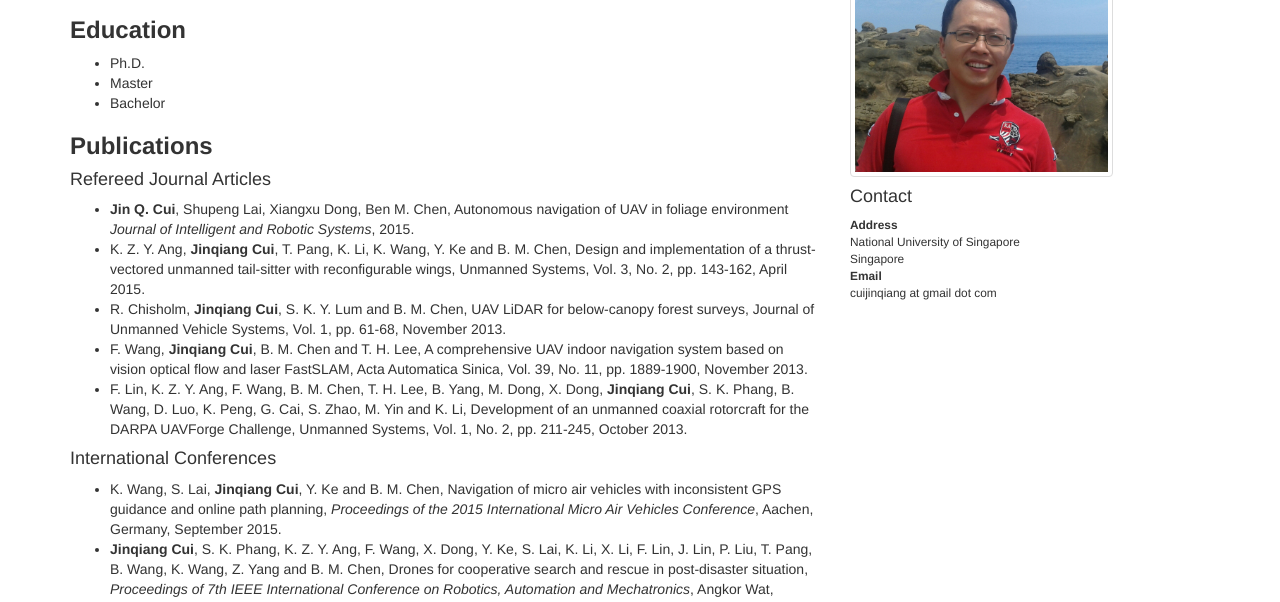
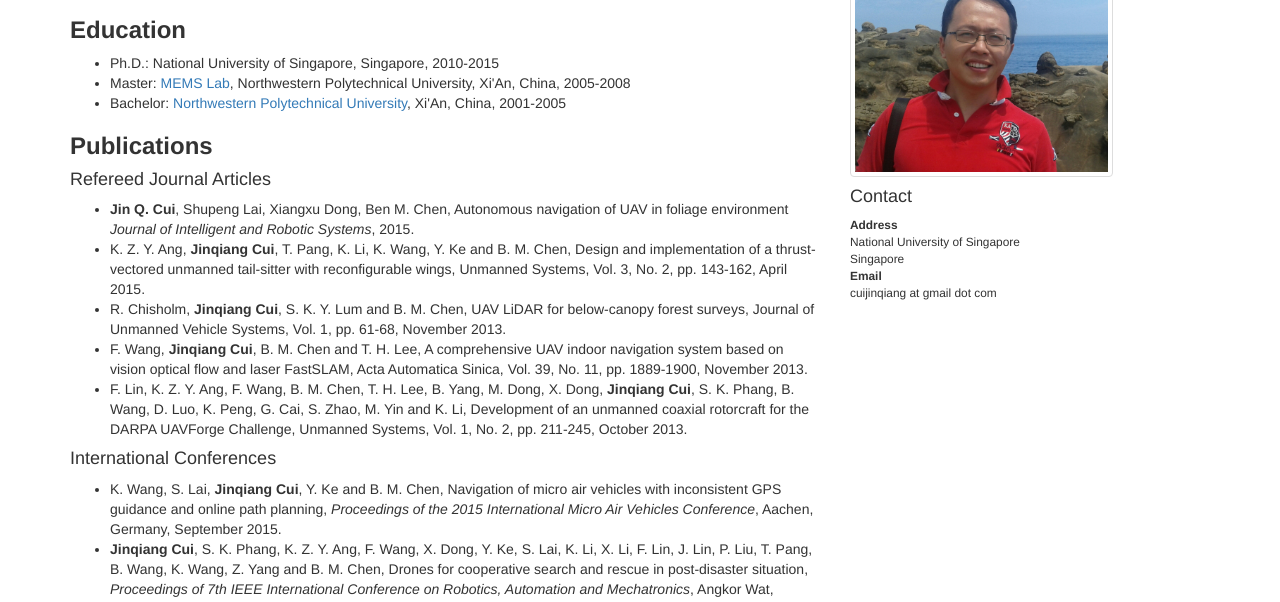
Before and after one commit to Jinqiang/jinqiang.github.io, a plain HTML site: page _site/index.html in a window 1280 px wide. Shown: the part 160-762 px from the top of the page. Drawn offline with Linux system fonts and the light colour scheme.

Commit message:
add education details.

```diff
--- a/_site/index.html
+++ b/_site/index.html
@@ -21,9 +21,9 @@
 				<div style="font-size: 100%">
 				<h3><strong>Education</strong></h3>
 					<ul>
-						<li> Ph.D. </li>
-						<li> Master </li>
-						<li> Bachelor </li>
+						<li> Ph.D.: National University of Singapore, Singapore, 2010-2015</li>
+						<li> Master: <a href="mems.nwpu.edu.cn/"> MEMS Lab</a>, Northwestern Polytechnical University, Xi'An, China, 2005-2008</li>
+						<li> Bachelor: <a href="http://www.nwpu.edu.cn/">Northwestern Polytechnical University</a>, Xi'An, China, 2001-2005  </li>
 					<ul>
 				</div>
 				<div style="font-size: 100%">
```
Also changed, not shown: index.html (+3 -3 lines).
